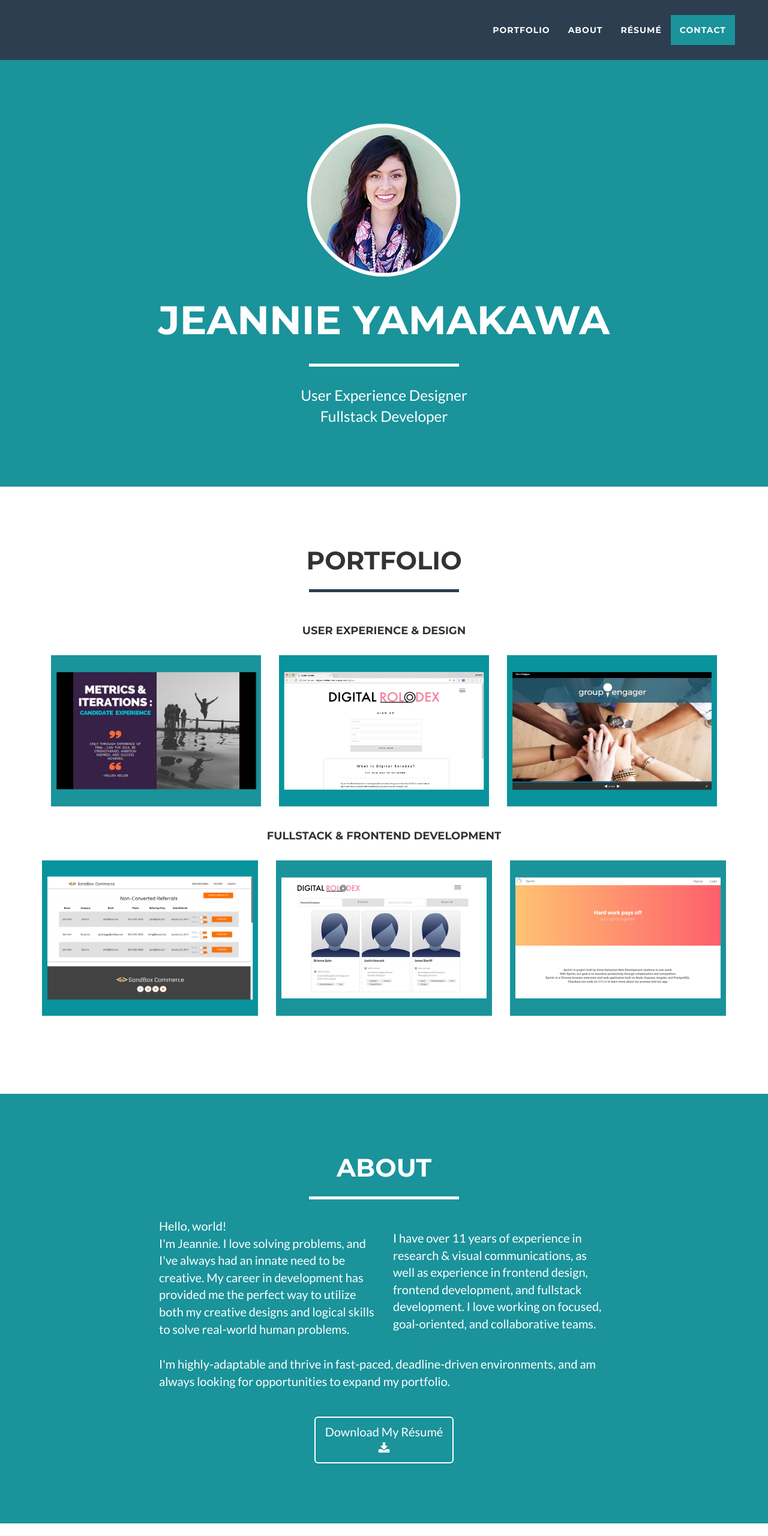
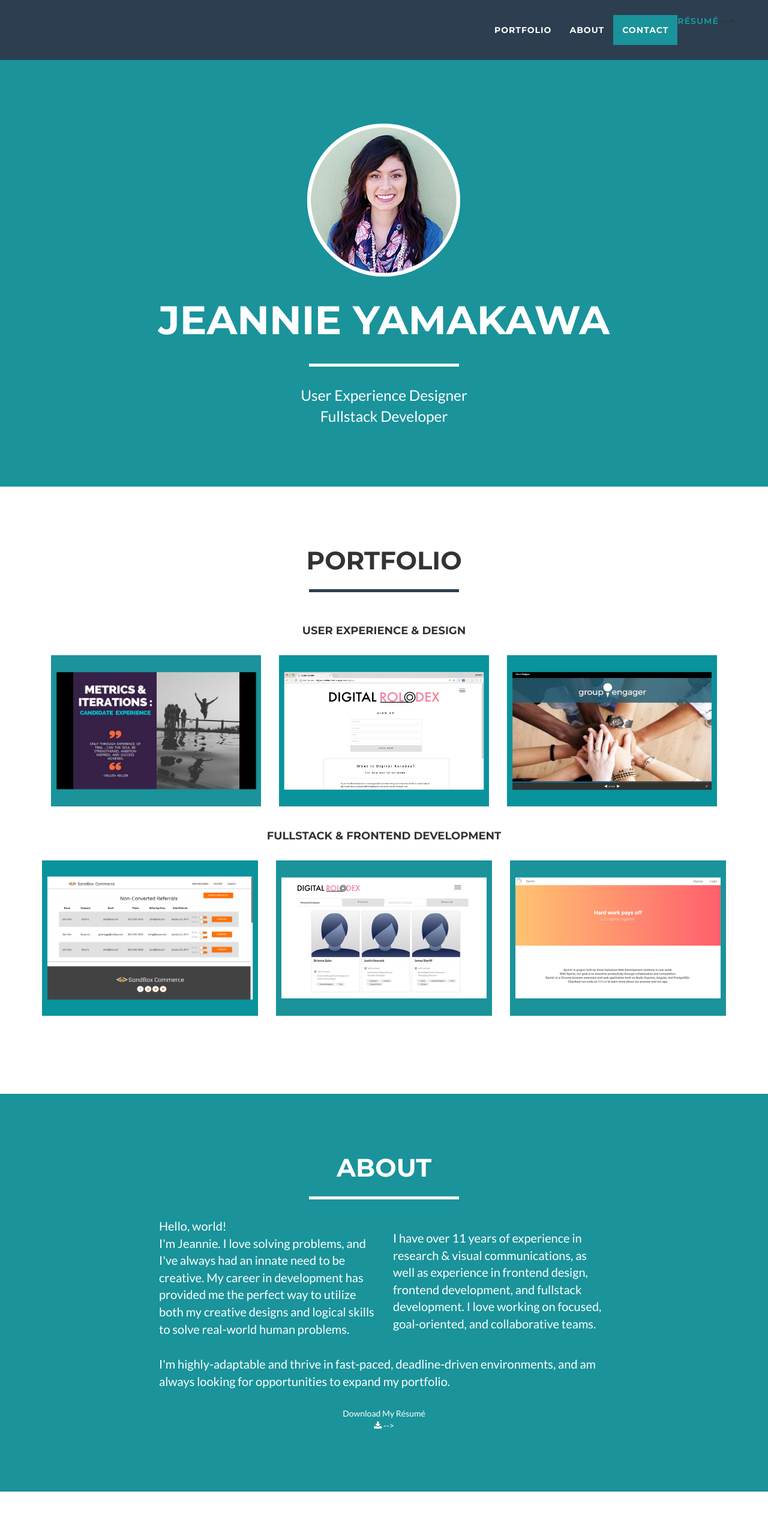
Before and after one commit to JeannieYamakawa/freelance, a website: page index.html in a window 1280 px wide. Shown: the top 2560 px of the page at 60% size. Drawn offline with nearby package versions, Linux system fonts and the light colour scheme.

Commit message:
removing old resume from view

```diff
--- a/index.html
+++ b/index.html
@@ -51,9 +51,9 @@
                     <li class="page-scroll">
                         <a href="#about">About</a>
                     </li>
-                    <li class="page-scroll">
+                    <!––<li class="page-scroll">
                         <a href="img/JeannieYamakawaResume.pdf" target="_blank">Résumé</a>
-                    </li>
+                    </li>-->
                     <li class="page-scroll">
                         <a href="#contact">Contact</a>
                     </li>
@@ -229,11 +229,11 @@
                     <br>
                 </div>
                 <div class="col-lg-8 col-lg-offset-2 text-center">
-                    <a href="img/JeannieYamakawaResume.pdf" target="_blank" class="btn btn-lg btn-outline">
+                    <!––<a href="img/JeannieYamakawaResume.pdf" target="_blank" class="btn btn-lg btn-outline">
                         Download My Résumé<br>
                         <i class="fa fa-download"></i>
 
-                    </a>
+                    </a>-->
                 </div>
             </div>
         </div>
```
